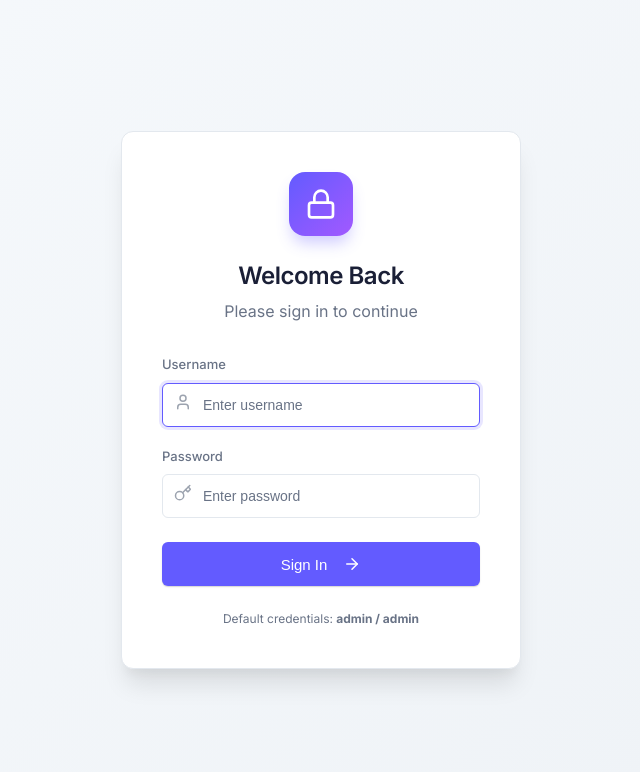
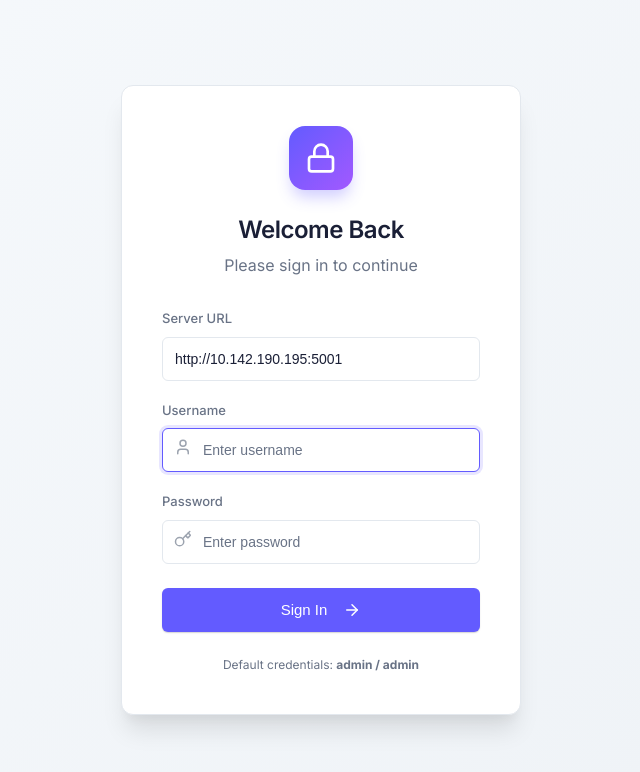
Before and after one commit to ananthcjayan12/pdf_print_brady, a React app in the folder frontend/: page /login in a window 1280 px wide. Shown: the top 772 px of the page, without its empty margins (319-959 px from the left). Built offline with nearby package versions, Linux system fonts and the light colour scheme; the HTML template or start-up script is replaced by a standard one.

Commit message:
feat: Add server URL input to login page and persist it in local storage; update default server URL in settings page

```diff
--- a/frontend/src/pages/LoginPage.jsx
+++ b/frontend/src/pages/LoginPage.jsx
@@ -9,6 +9,7 @@ function LoginPage() {
     const [password, setPassword] = useState('');
     const [error, setError] = useState('');
     const [isLoading, setIsLoading] = useState(false);
+    const [serverUrl, setServerUrl] = useState('http://10.142.190.195:5001');
 
     useEffect(() => {
         // If already logged in, redirect to home
@@ -21,13 +22,30 @@ function LoginPage() {
                 navigate('/');
             }
         }
+
+        const storedUrl = localStorage.getItem('api_url');
+        if (storedUrl) setServerUrl(storedUrl);
     }, [navigate]);
+
+    const handleSaveServerUrl = async () => {
+        const url = serverUrl.replace(/\/$/, "");
+        try {
+            const res = await fetch(`${url}/health`);
+            if (!res.ok) throw new Error('Server error');
+            const data = await res.json();
+            if (data.status !== 'ok') throw new Error('Invalid response');
+            localStorage.setItem('api_url', url);
+        } catch (err) {
+            throw err;
+        }
+    };
 
     const handleLogin = async (e) => {
         e.preventDefault();
         setError('');
         setIsLoading(true);
         try {
+            await handleSaveServerUrl();
             const result = await api.login(username, password);
             if (result.success) {
                 sessionStorage.setItem('auth_session', JSON.stringify({
@@ -42,7 +60,8 @@ function LoginPage() {
             }
         } catch (err) {
             const serverError = err?.response?.data?.error;
-            setError(serverError || 'Unable to reach server. Please check Settings.');
+            const localError = err?.message === 'Server error' ? 'Server error' : null;
+            setError(serverError || localError || 'Unable to reach server. Please check the Server URL.');
             setIsLoading(false);
         }
     };
@@ -82,6 +101,20 @@ function LoginPage() {
                 </div>
 
                 <form onSubmit={handleLogin}>
+                    <div style={{ marginBottom: '20px' }}>
+                        <label style={{ display: 'block', fontSize: '13px', fontWeight: 500, marginBottom: '8px', color: 'var(--text-secondary)' }}>
+                            Server URL
+                        </label>
+                        <input
+                            type="text"
+                            className="input"
+                            value={serverUrl}
+                            onChange={(e) => setServerUrl(e.target.value)}
+                            placeholder="http://localhost:5001"
+                            style={{ height: '44px' }}
+                        />
+                    </div>
+
                     <div style={{ marginBottom: '20px' }}>
                         <label style={{ display: 'block', fontSize: '13px', fontWeight: 500, marginBottom: '8px', color: 'var(--text-secondary)' }}>
                             Username
--- a/frontend/src/pages/SettingsPage.jsx
+++ b/frontend/src/pages/SettingsPage.jsx
@@ -4,7 +4,7 @@ import { api } from '../api';
 
 function SettingsPage() {
     // Server settings
-    const [serverUrl, setServerUrl] = useState('http://localhost:5001');
+    const [serverUrl, setServerUrl] = useState('http://10.142.190.195:5001');
     const [status, setStatus] = useState('idle');
     const [message, setMessage] = useState('');
 
```
